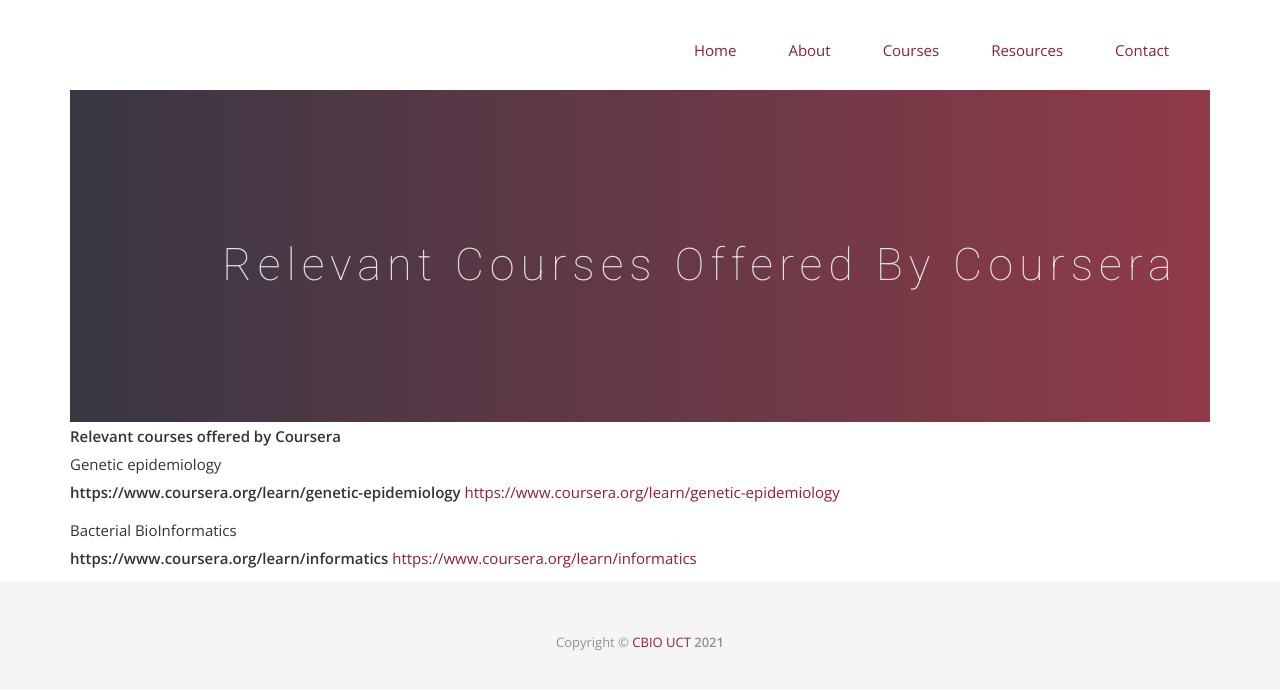
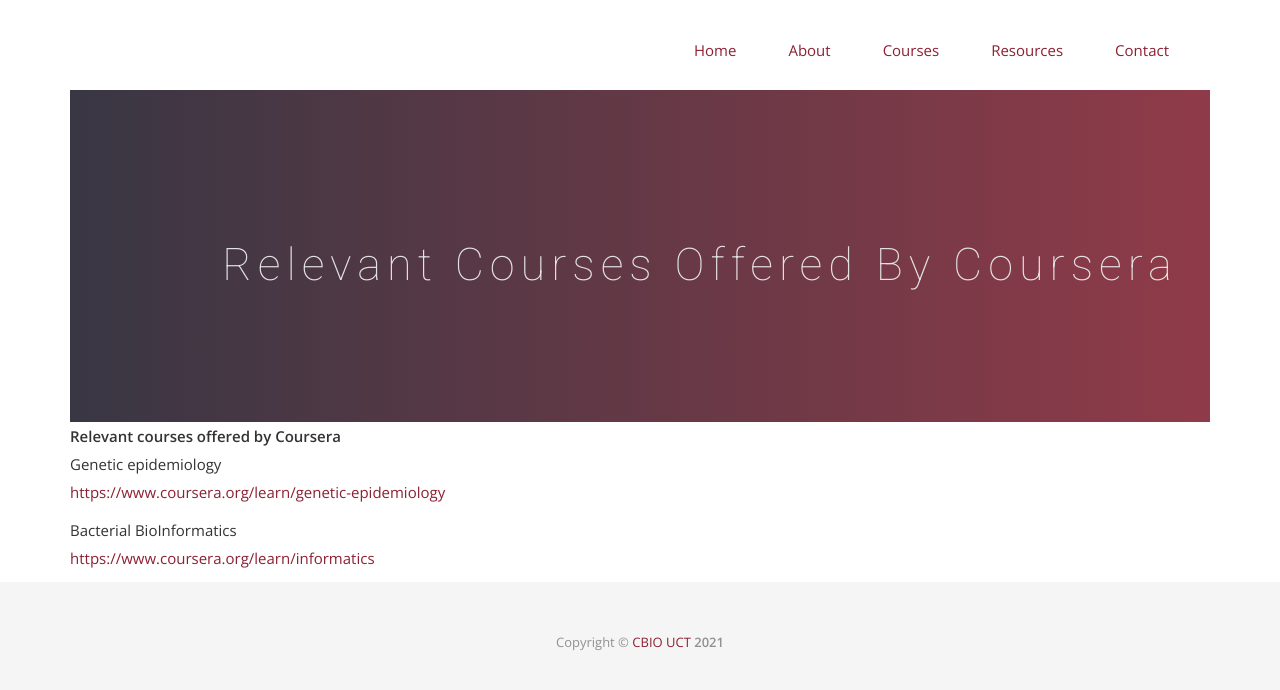
Before and after one commit to pmaturure3/ngsacad, a Jekyll site: the page built from _posts/2021-06-06-Relevant-courses-offered-by-Coursera.md, in a window 1280 px wide. Shown: the top 690 px of the page. Built offline with Jekyll 4.4.1, drawn with Linux system fonts in a browser that asks for light colours; nearby versions of some CDN libraries; some web fonts are replaced; comment, search, counter and statistics services are not loaded; some of the changed lines change nothing that is shown.

Commit message:
updated links on coursesa and edx

```diff
--- a/_posts/2021-06-06-Relevant-courses-offered-by-Coursera.md
+++ b/_posts/2021-06-06-Relevant-courses-offered-by-Coursera.md
@@ -10,9 +10,7 @@
 
 **Relevant courses offered by Coursera**\
 Genetic epidemiology\
-**https://www.coursera.org/learn/genetic-epidemiology**
 [https://www.coursera.org/learn/genetic-epidemiology](https://www.coursera.org/learn/genetic-epidemiology)
 
 Bacterial BioInformatics\
-**https://www.coursera.org/learn/informatics**
 [https://www.coursera.org/learn/informatics](https://www.coursera.org/learn/informatics)
```
